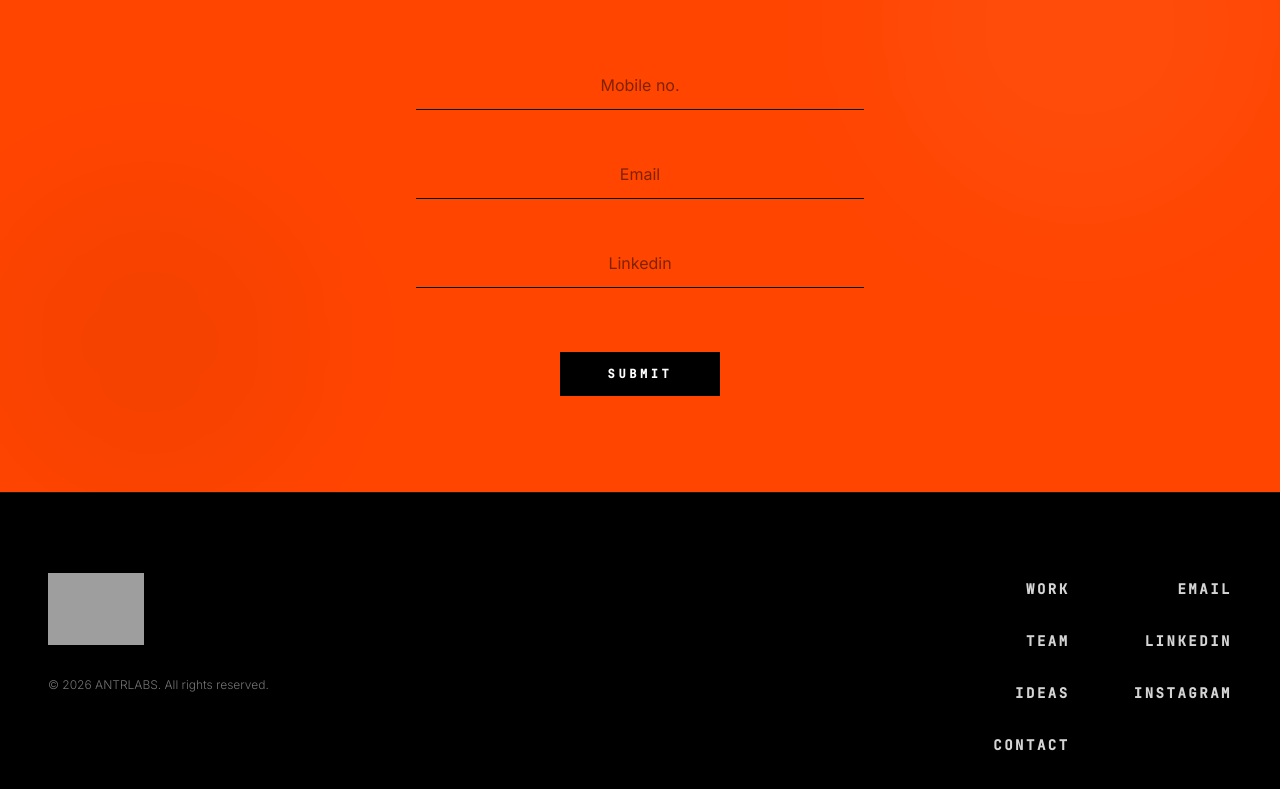
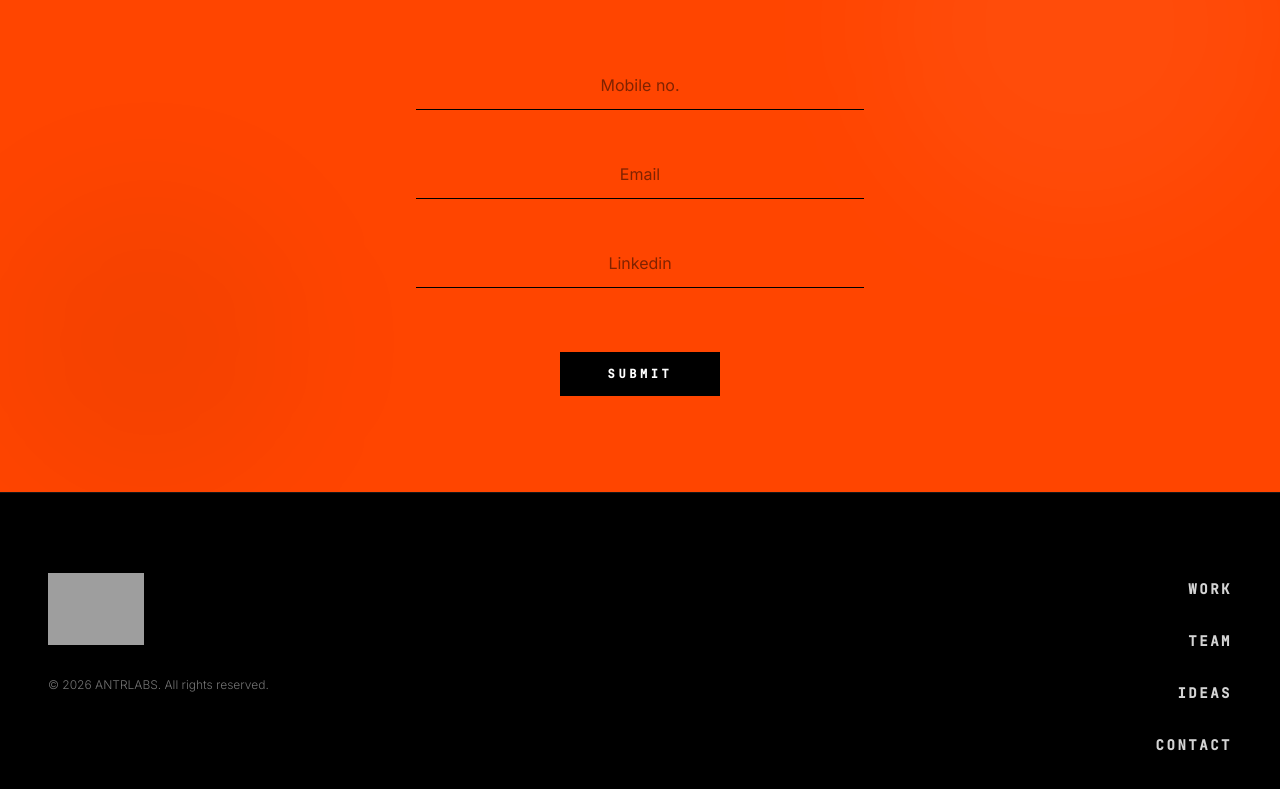
Before and after one commit to Himanshupopli/antrlabs, a React (Vite) app: page / in a window 1280 px wide. Shown: the part 7119-7908 px from the top of the page. Built offline with nearby package versions, Linux system fonts and the light colour scheme; grey boxes are pictures that could not be loaded.

Commit message:
Update Footer.tsx

```diff
--- a/src/components/Footer.tsx
+++ b/src/components/Footer.tsx
@@ -1,3 +1,5 @@
+import { motion } from "motion/react";
+
 interface FooterProps {
   onNavigate: (view: "home" | "contact" | "ideas" | "work" | "team", sectionId?: string) => void;
 }
@@ -10,12 +12,6 @@ export default function Footer({ onNavigate }: FooterProps) {
     { label: "TEAM", href: "#team", action: () => onNavigate("team") },
     { label: "IDEAS", href: "#ideas", action: () => onNavigate("ideas") },
     { label: "CONTACT", href: "#contact", action: () => onNavigate("contact") }
-  ];
-
-  const socialLinks = [
-    { label: "EMAIL", href: "mailto:hello@antrlabs.com" },
-    { label: "LINKEDIN", href: "https://www.linkedin.com/company/antr-labs" },
-    { label: "INSTAGRAM", href: "https://www.instagram.com/antrlabs/" }
   ];
 
   return (
@@ -44,8 +40,7 @@ export default function Footer({ onNavigate }: FooterProps) {
         </div>
 
         {/* Right column: Vertical Footer Navigation Links exactly as PDF */}
-        <div className="flex flex-col sm:flex-row items-center sm:items-start gap-10 sm:gap-16 text-center sm:text-right">
-          <div className="flex flex-col items-center sm:items-end gap-5">
+        <div className="flex flex-col items-center sm:items-end gap-5 text-center sm:text-right">
           {footerLinks.map((link) => (
             <a
               key={link.label}
@@ -61,22 +56,6 @@ export default function Footer({ onNavigate }: FooterProps) {
             </a>
           ))}
         </div>
-
-          <div className="flex flex-col items-center sm:items-end gap-5">
-            {socialLinks.map((link) => (
-              <a
-                key={link.label}
-                href={link.href}
-                target={link.href.startsWith("http") ? "_blank" : undefined}
-                rel={link.href.startsWith("http") ? "noopener noreferrer" : undefined}
-                className="font-mono text-[13px] md:text-sm font-semibold tracking-[0.18em] text-neutral-300 hover:text-white transition-colors duration-300 relative group py-1.5"
-              >
-                {link.label}
-                <span className="absolute bottom-0 right-0 w-0 h-[2px] bg-[#FF4500] transition-all duration-300 group-hover:w-full"></span>
-              </a>
-            ))}
-          </div>
-        </div>
       </div>
     </footer>
   );
```
Lines whose indentation alone changed are shown as unchanged.
